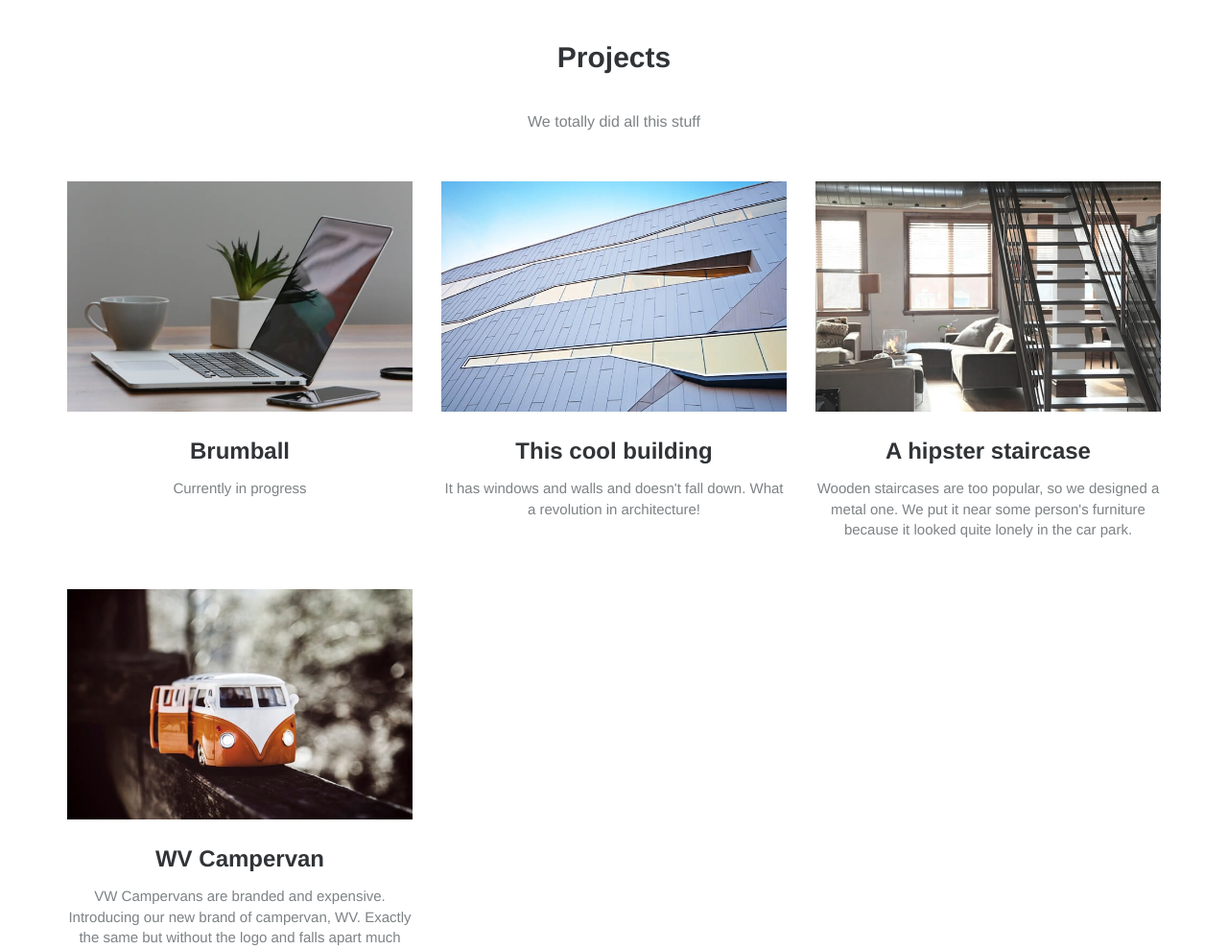
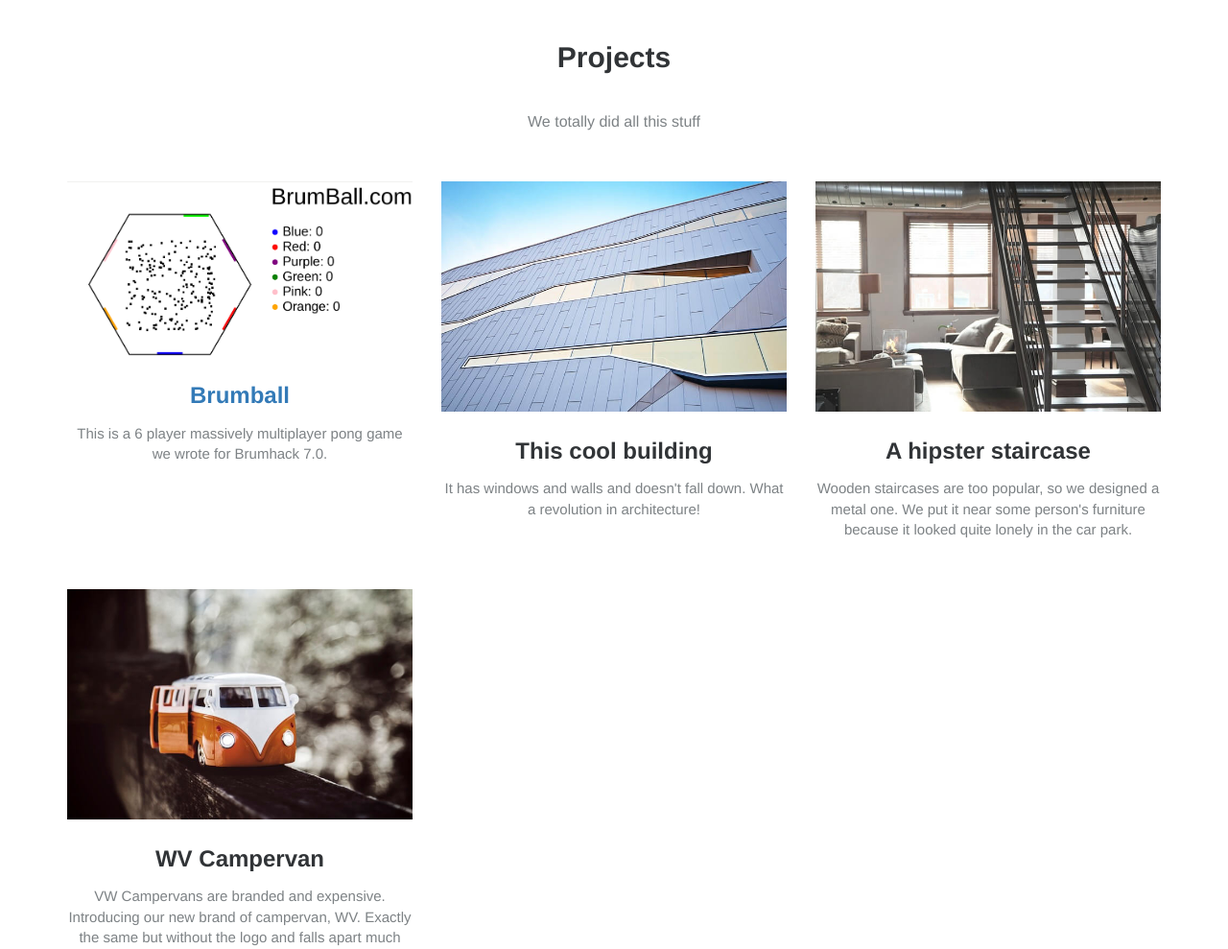
Before and after one commit to dysfunctionals/dysfunctionals.github.io, a plain HTML site: page index.html in a window 1280 px wide. Shown: the part 1139-2128 px from the top of the page at 96% size. Drawn offline with nearby package versions, Linux system fonts and the light colour scheme.

Commit message:
Added some stuff for Brumball

```diff
--- a/index.html
+++ b/index.html
@@ -84,9 +84,9 @@
                 <p class="text-center">We totally did all this stuff</p>
             </div>
             <div class="row projects">
-                <div class="col-lg-4 col-sm-6 item"><img class="img-responsive" src="assets/img/desk.jpg">
-                    <h3 class="name">Brumball </h3>
-                    <p class="description">Currently in progress</p>
+                <div class="col-lg-4 col-sm-6 item"><img class="img-responsive" src="assets/img/brumball.png">
+                    <h3 class="name"><a href="https://brumball.com">Brumball</a></h3>
+                    <p class="description">This is a 6 player massively multiplayer pong game we wrote for Brumhack 7.0.</p>
                 </div>
                 <div class="col-lg-4 col-sm-6 item"><img class="img-responsive" src="assets/img/building.jpg">
                     <h3 class="name">This cool building</h3>
```
Also changed, not shown: assets/img/brumball.png (added).
